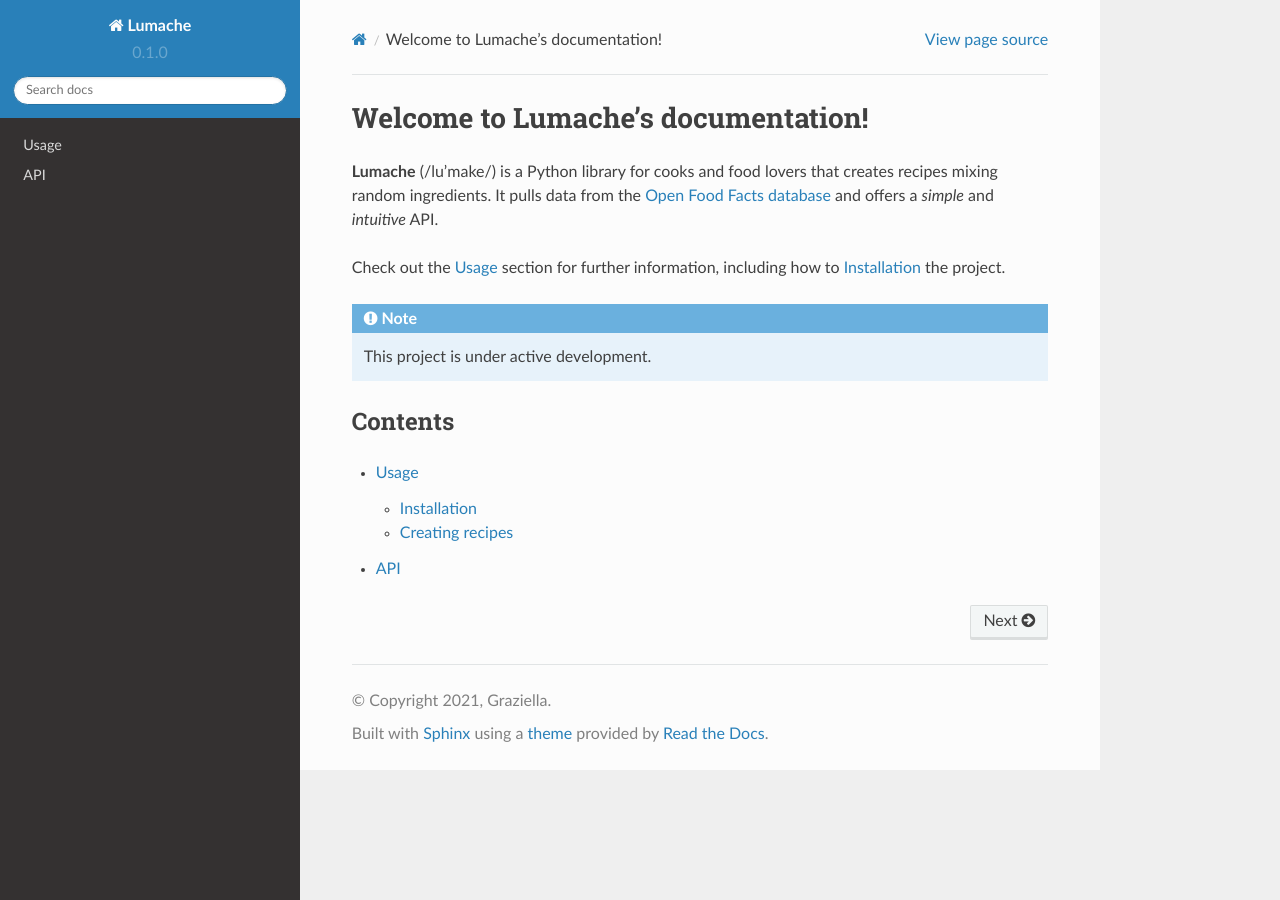
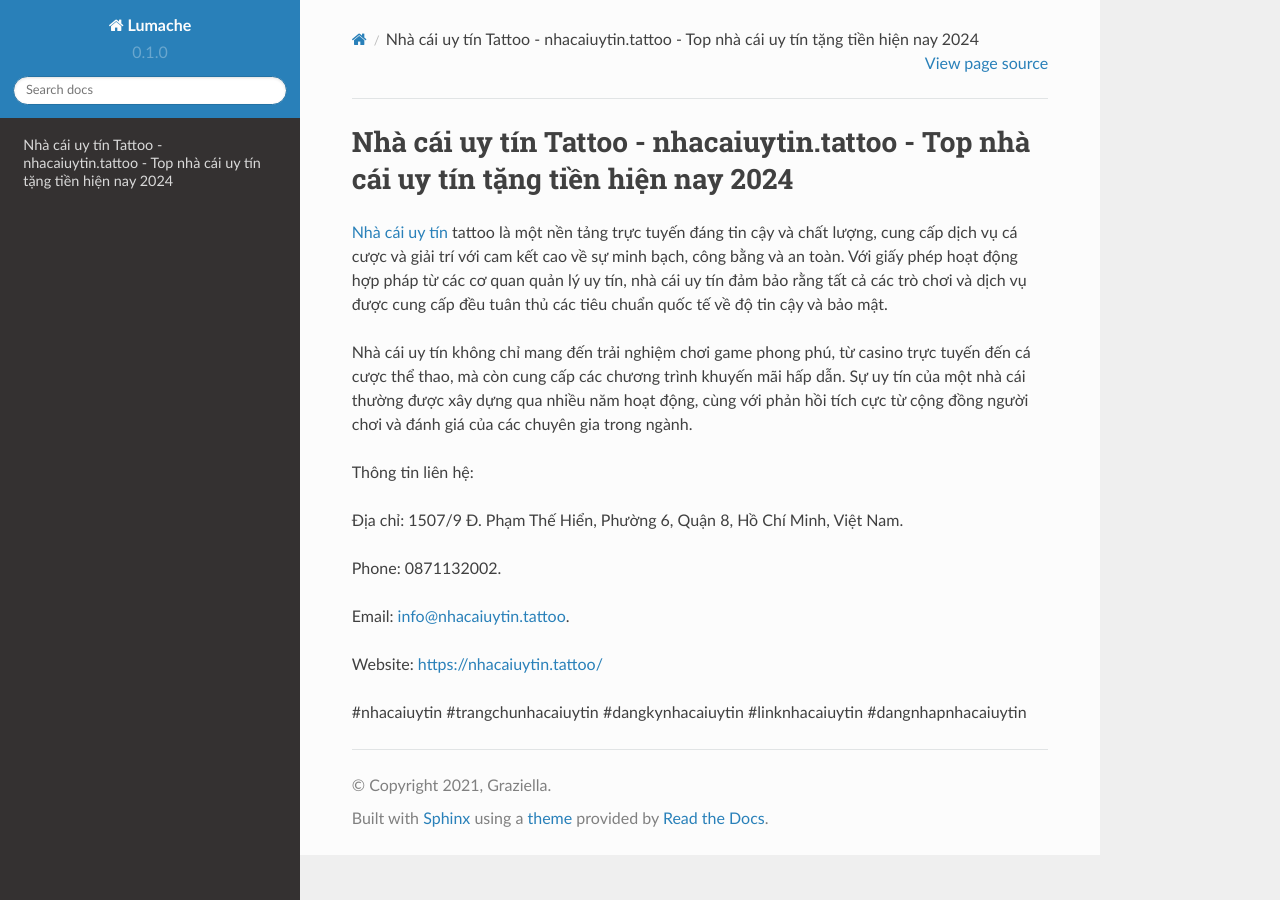
Before and after one commit to juniorhodge8/nhacaiuytintattoo, a Sphinx documentation site: the page built from docs/source/index.rst, in a window 1280 px wide. Built offline with Sphinx 7.4.7 and the Read the Docs theme 2.0.0, drawn with Linux system fonts in a browser that asks for light colours.

Commit message:
Update index.rst

```diff
--- a/docs/source/index.rst
+++ b/docs/source/index.rst
@@ -1,22 +1,18 @@
-Welcome to Lumache's documentation!
+Nhà cái uy tín Tattoo - nhacaiuytin.tattoo - Top nhà cái uy tín tặng tiền hiện nay 2024
 ===================================
 
-**Lumache** (/lu'make/) is a Python library for cooks and food lovers
-that creates recipes mixing random ingredients.
-It pulls data from the `Open Food Facts database <https://world.openfoodfacts.org/>`_
-and offers a *simple* and *intuitive* API.
+`Nhà cái uy tín <https://nhacaiuytin.tattoo/>`_ tattoo là một nền tảng trực tuyến đáng tin cậy và chất lượng, cung cấp dịch vụ cá cược và giải trí với cam kết cao về sự minh bạch, công bằng và an toàn. Với giấy phép hoạt động hợp pháp từ các cơ quan quản lý uy tín, nhà cái uy tín đảm bảo rằng tất cả các trò chơi và dịch vụ được cung cấp đều tuân thủ các tiêu chuẩn quốc tế về độ tin cậy và bảo mật.
 
-Check out the :doc:`usage` section for further information, including
-how to :ref:`installation` the project.
+Nhà cái uy tín không chỉ mang đến trải nghiệm chơi game phong phú, từ casino trực tuyến đến cá cược thể thao, mà còn cung cấp các chương trình khuyến mãi hấp dẫn. Sự uy tín của một nhà cái thường được xây dựng qua nhiều năm hoạt động, cùng với phản hồi tích cực từ cộng đồng người chơi và đánh giá của các chuyên gia trong ngành.
 
-.. note::
+Thông tin liên hệ:
 
-   This project is under active development.
+Địa chỉ: 1507/9 Đ. Phạm Thế Hiển, Phường 6, Quận 8, Hồ Chí Minh, Việt Nam.
 
-Contents
---------
+Phone: 0871132002.
 
-.. toctree::
+Email: info@nhacaiuytin.tattoo.
 
-   usage
-   api
+Website: https://nhacaiuytin.tattoo/
+
+#nhacaiuytin #trangchunhacaiuytin #dangkynhacaiuytin #linknhacaiuytin #dangnhapnhacaiuytin
```
